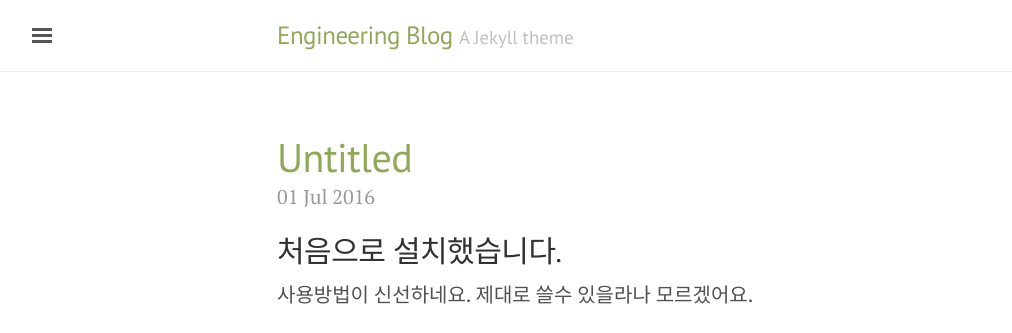
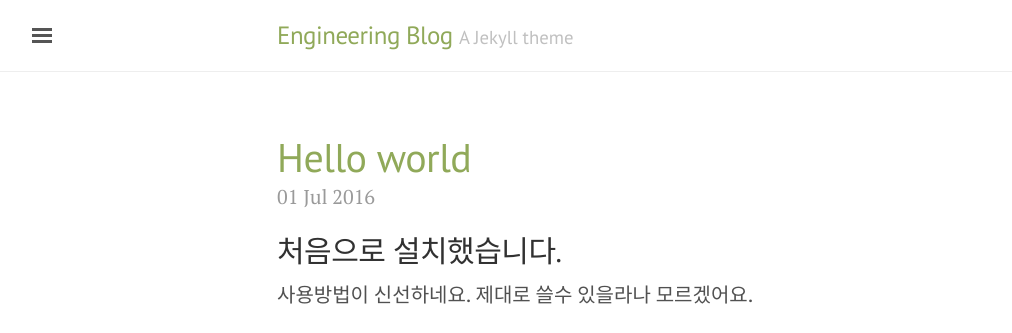
Before and after one commit to eyelove/eyelove.github.io, a Jekyll site: the page built from index.html, in a window 1280 px wide and 900 px high. Shown: the top 333 px of the window, without its empty margins (3-1015 px from the left). Built offline with Jekyll 4.4.1, drawn with Linux system fonts in a browser that asks for light colours; the list of posts is cut into pages by our own code.

Commit message:
타이틀 입력

```diff
--- a/_posts/2016-07-01-hello-world.md
+++ b/_posts/2016-07-01-hello-world.md
@@ -2,7 +2,7 @@
 layout: post
 published: true
 fbcomments: false
-title: Untitled
+title: Hello world
 ---
 ## 처음으로 설치했습니다.
 
```
